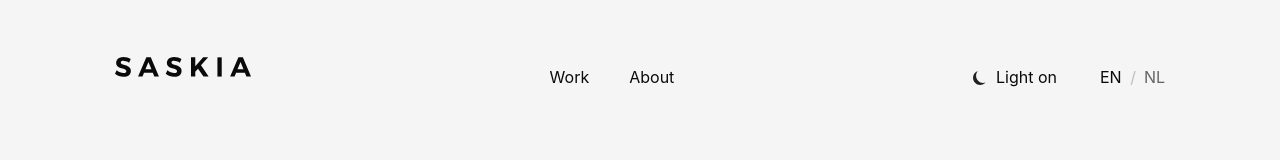
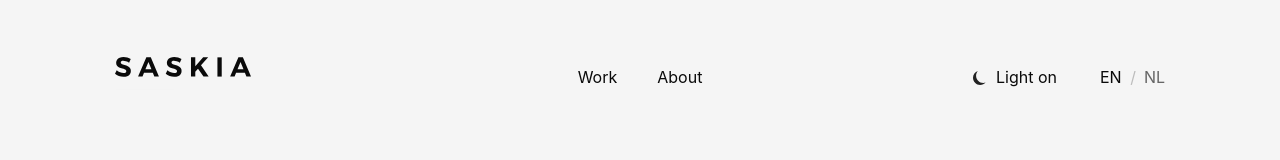
Before and after one commit to saskiawijnstra/websitesaskia, a Vue app in the folder web-code/: page / in a window 1280 px wide. Shown: the top 160 px of the page. Built offline with nearby package versions, Linux system fonts and the light colour scheme; a web font is replaced by a local one.

Commit message:
fix header centering

```diff
--- a/web-code/src/components/header/header-bar.vue
+++ b/web-code/src/components/header/header-bar.vue
@@ -103,6 +103,16 @@ const { colorScheme } = storeToRefs(uiStore);
         }
       }
     }
+
+    .settings,
+    h1 {
+      flex-grow: 1;
+      flex-basis: 0;
+    }
+
+    .settings {
+      justify-content: flex-end;
+    }
   }
 }
 </style>
```
